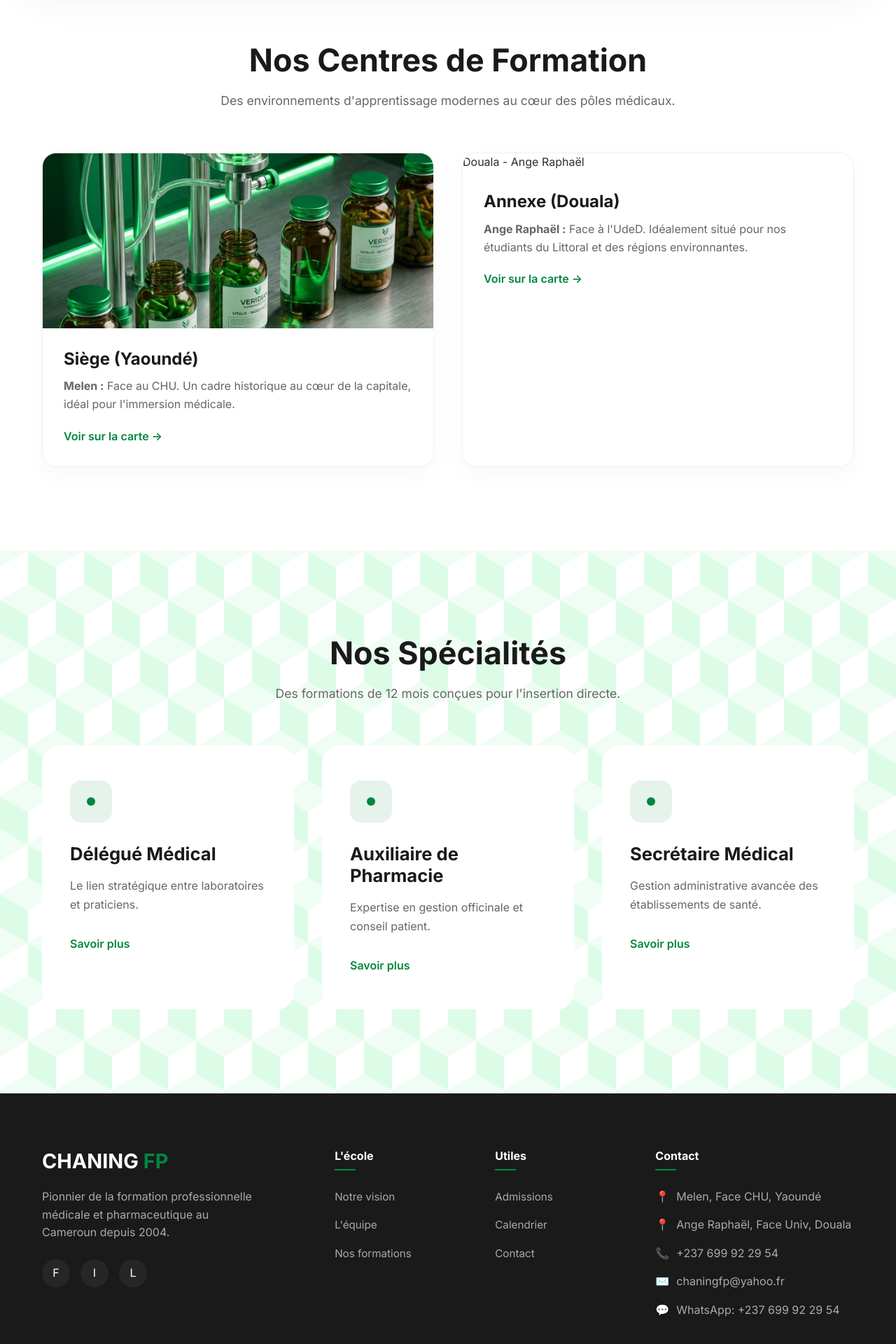
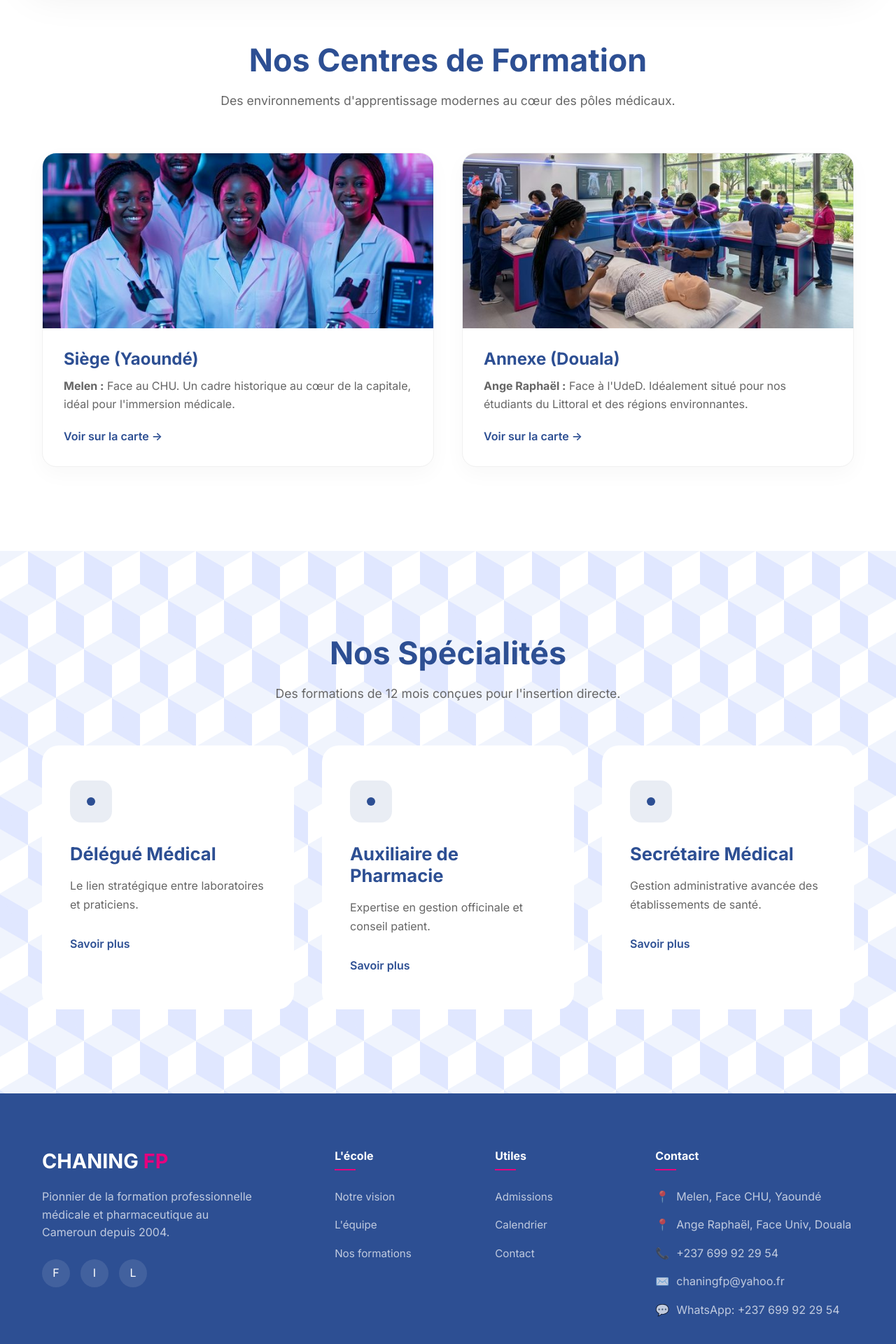
Before and after one commit to sighaloic/chaning-fp, a Next.js app: page / in a window 1280 px wide. Shown: the part 878-2798 px from the top of the page at 70% size. Built offline with nearby package versions, Linux system fonts and the light colour scheme.

Commit message:
feat: complete rebranding to Royal Blue and Magenta Pink with new visual assets

```diff
--- a/src/app/formations/formations.module.css
+++ b/src/app/formations/formations.module.css
@@ -101,8 +101,10 @@
 }
 
 .category {
-    background: var(--primary-transparent);
-    color: var(--primary);
+    background: var(--secondary-transparent);
+    /* Pink transparent bg */
+    color: var(--secondary);
+    /* Magenta Pink text */
     padding: 4px 12px;
     border-radius: 4px;
     font-size: 0.8rem;
--- a/src/app/globals.css
+++ b/src/app/globals.css
@@ -1,13 +1,17 @@
 :root {
-  /* Colors - Based on Original Specification */
-  --primary: #00873E;
-  /* Emerald Green */
-  --primary-light: #00A64C;
-  --primary-dark: #006830;
-  --primary-transparent: rgba(0, 135, 62, 0.1);
+  /* Colors - Based on Facebook Rebranding (Blue & Pink) */
+  --primary: #2D4F93;
+  /* Royal Blue */
+  --primary-light: #4A6FB4;
+  --primary-dark: #1F3868;
+  --primary-transparent: rgba(45, 79, 147, 0.1);
 
-  --secondary: #1A1A1A;
-  /* Dark Grey/Black */
+  --secondary: #E6007E;
+  /* Magenta Pink */
+  --secondary-light: #FF33A1;
+  --secondary-dark: #B30062;
+  --secondary-transparent: rgba(230, 0, 126, 0.1);
+
   --accent: #F4F4F4;
   /* Light Grey background */
 
@@ -77,10 +81,16 @@
   animation: slideUp var(--transition-slow) forwards;
 }
 
-/* Modern Geometric Pattern Utility */
+/* Modern Geometric Pattern Utility - Adjusted for Blue Theme */
 .bg-pattern {
   background-color: #ffffff;
-  background-image: linear-gradient(30deg, #f0fdf4 12%, transparent 12.5%, transparent 87%, #f0fdf4 87.5%, #f0fdf4), linear-gradient(150deg, #f0fdf4 12%, transparent 12.5%, transparent 87%, #f0fdf4 87.5%, #f0fdf4), linear-gradient(30deg, #f0fdf4 12%, transparent 12.5%, transparent 87%, #f0fdf4 87.5%, #f0fdf4), linear-gradient(150deg, #f0fdf4 12%, transparent 12.5%, transparent 87%, #f0fdf4 87.5%, #f0fdf4), linear-gradient(60deg, #dcfce7 25%, transparent 25.5%, transparent 75%, #dcfce7 75%, #dcfce7), linear-gradient(60deg, #dcfce7 25%, transparent 25.5%, transparent 75%, #dcfce7 75%, #dcfce7);
+  background-image:
+    linear-gradient(30deg, #f0f4fd 12%, transparent 12.5%, transparent 87%, #f0f4fd 87.5%, #f0f4fd),
+    linear-gradient(150deg, #f0f4fd 12%, transparent 12.5%, transparent 87%, #f0f4fd 87.5%, #f0f4fd),
+    linear-gradient(30deg, #f0f4fd 12%, transparent 12.5%, transparent 87%, #f0f4fd 87.5%, #f0f4fd),
+    linear-gradient(150deg, #f0f4fd 12%, transparent 12.5%, transparent 87%, #f0f4fd 87.5%, #f0f4fd),
+    linear-gradient(60deg, #e0e7ff 25%, transparent 25.5%, transparent 75%, #e0e7ff 75%, #e0e7ff),
+    linear-gradient(60deg, #e0e7ff 25%, transparent 25.5%, transparent 75%, #e0e7ff 75%, #e0e7ff);
   background-size: 80px 140px;
   background-position: 0 0, 0 0, 40px 70px, 40px 70px, 0 0, 40px 70px;
 }
@@ -122,7 +132,8 @@ h3,
 h4,
 h5,
 h6 {
-  color: var(--secondary);
+  color: var(--primary);
+  /* Headlines now lean towards Blue */
   font-weight: 700;
   line-height: 1.2;
 }
@@ -155,7 +166,12 @@ h6 {
 .btn-primary:hover {
   background: var(--primary-dark);
   transform: translateY(-2px);
-  box-shadow: 0 4px 12px rgba(0, 135, 62, 0.2);
+  box-shadow: 0 4px 12px rgba(45, 79, 147, 0.2);
+}
+
+.highlight {
+  color: var(--secondary);
+  /* Highlighting Pink for emphasis */
 }
 
 /* Responsive utilities */
--- a/src/app/page.module.css
+++ b/src/app/page.module.css
@@ -3,7 +3,7 @@
   display: flex;
   align-items: center;
   justify-content: center;
-  background: linear-gradient(rgba(255, 255, 255, 0.9), rgba(255, 255, 255, 0.8)), url('/images/hero.png');
+  background: linear-gradient(rgba(255, 255, 255, 0.9), rgba(255, 255, 255, 0.8)), url('/images/hero_rebrand.png');
   background-size: cover;
   background-position: center;
   padding: 40px 20px;
@@ -218,7 +218,7 @@
 
 .card:hover {
   transform: translateY(-15px);
-  box-shadow: 0 40px 80px rgba(0, 135, 62, 0.1);
+  box-shadow: 0 40px 80px rgba(45, 79, 147, 0.1);
 }
 
 .iconContainer {
--- a/src/app/page.tsx
+++ b/src/app/page.tsx
@@ -53,7 +53,7 @@ export default function Home() {
           <div className={styles.locationCard}>
             <div className={styles.cardImageContainer}>
               <Image
-                src="/images/pharmacy.png"
+                src="/images/hero_rebrand.png"
                 alt="Laboratoire Pharmacie"
                 width={600}
                 height={300}
@@ -67,8 +67,14 @@ export default function Home() {
             </div>
           </div>
           <div className={styles.locationCard}>
-            <div className={styles.cardImagePlaceholder}>
-              <span>Douala - Ange Raphaël</span>
+            <div className={styles.cardImageContainer}>
+              <Image
+                src="/images/classroom_rebrand.png"
+                alt="Centre de Formation Douala"
+                width={600}
+                height={300}
+                className={styles.cardImage}
+              />
             </div>
             <div className={styles.cardContent}>
               <h3>Annexe (Douala)</h3>
--- a/src/components/Footer.module.css
+++ b/src/components/Footer.module.css
@@ -1,5 +1,6 @@
 .footer {
-    background: var(--secondary);
+    background: var(--primary);
+    /* Royal Blue for Footer background */
     color: var(--white);
     padding: 80px 0 40px;
 }
@@ -24,11 +25,12 @@
 }
 
 .info h3 span {
-    color: var(--primary);
+    color: var(--secondary);
+    /* Pink for the FP span */
 }
 
 .info p {
-    color: #aaa;
+    color: rgba(255, 255, 255, 0.7);
     max-width: 300px;
     margin-bottom: 25px;
 }
@@ -41,7 +43,7 @@
 .socialLink {
     width: 40px;
     height: 40px;
-    background: rgba(255, 255, 255, 0.05);
+    background: rgba(255, 255, 255, 0.1);
     display: flex;
     justify-content: center;
     align-items: center;
@@ -50,7 +52,8 @@
 }
 
 .socialLink:hover {
-    background: var(--primary);
+    background: var(--secondary);
+    /* Pink on hover */
     transform: translateY(-3px);
 }
 
@@ -68,7 +71,8 @@
     bottom: 0;
     width: 30px;
     height: 2px;
-    background: var(--primary);
+    background: var(--secondary);
+    /* Pink accent line */
 }
 
 .col ul {
@@ -78,28 +82,29 @@
 }
 
 .col ul li a {
-    color: #aaa;
+    color: rgba(255, 255, 255, 0.7);
     font-size: 0.95rem;
 }
 
 .col ul li a:hover {
-    color: var(--primary);
+    color: var(--secondary);
+    /* Pink on hover */
     padding-left: 5px;
 }
 
 .contactInfo li {
     display: flex;
     gap: 10px;
-    color: #aaa;
+    color: rgba(255, 255, 255, 0.7);
 }
 
 .bottom {
     padding-top: 40px;
-    border-top: 1px solid rgba(255, 255, 255, 0.05);
+    border-top: 1px solid rgba(255, 255, 255, 0.1);
     display: flex;
     justify-content: space-between;
     align-items: center;
-    color: #666;
+    color: rgba(255, 255, 255, 0.4);
     font-size: 0.85rem;
 }
 
--- a/src/components/Footer.tsx
+++ b/src/components/Footer.tsx
@@ -10,7 +10,7 @@ const Footer = () => {
                         <h3>CHANING <span>FP</span></h3>
                         <p>Pionnier de la formation professionnelle médicale et pharmaceutique au Cameroun depuis 2004.</p>
                         <div className={styles.socials}>
-                            <a href="https://www.facebook.com/ChaningFP" className={styles.socialLink} target="_blank" rel="noopener noreferrer">F</a>
+                            <a href="https://www.facebook.com/profile.php?id=100057020157321" className={styles.socialLink} target="_blank" rel="noopener noreferrer">F</a>
                             <a href="#" className={styles.socialLink}>I</a>
                             <a href="#" className={styles.socialLink}>L</a>
                         </div>
```
Also changed, not shown: src/app/admissions/admissions.module.css (+5 -3 lines), public/images/classroom_rebrand.png (added), public/images/hero_rebrand.png (added).
